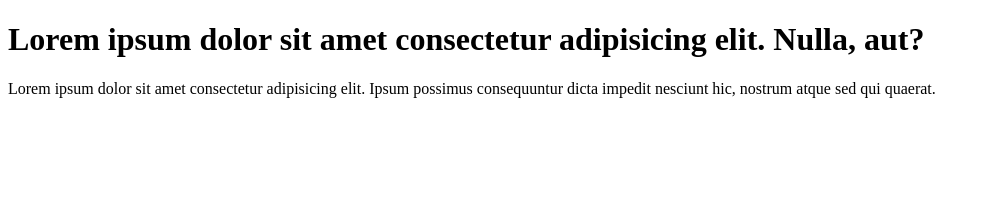
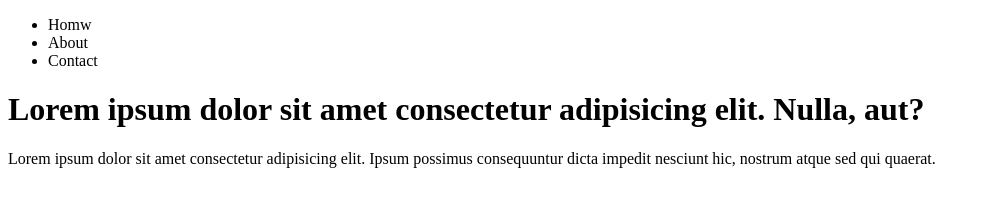
Before and after one commit to integerwjo/learn-git, a plain HTML site: page index.html in a window 1280 px wide. Shown: the whole page, without its empty margins (0-990 px from the left). Drawn offline with Linux system fonts and the light colour scheme.

Commit message:
add nav-bar

```diff
--- a/index.html
+++ b/index.html
@@ -6,6 +6,13 @@
     <title>Document</title>
 </head>
 <body>
+    <header>
+        <ul>
+            <li>Homw</li>
+            <li>About</li>
+            <li>Contact</li>
+        </ul>
+    </header>
     <h1>Lorem ipsum dolor sit amet consectetur adipisicing elit. Nulla, aut?</h1>
     <p>Lorem ipsum dolor sit amet consectetur adipisicing elit. Ipsum possimus consequuntur dicta impedit nesciunt hic, nostrum atque sed qui quaerat.</p>
 </body>
```
